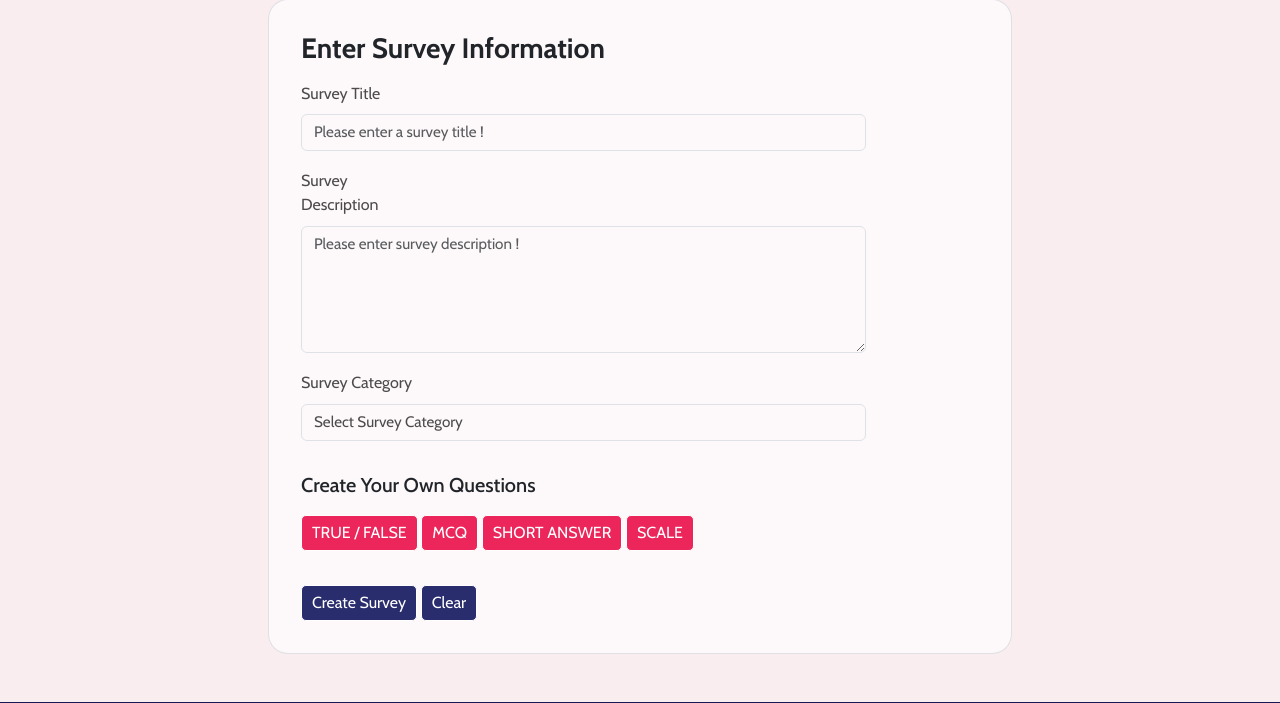
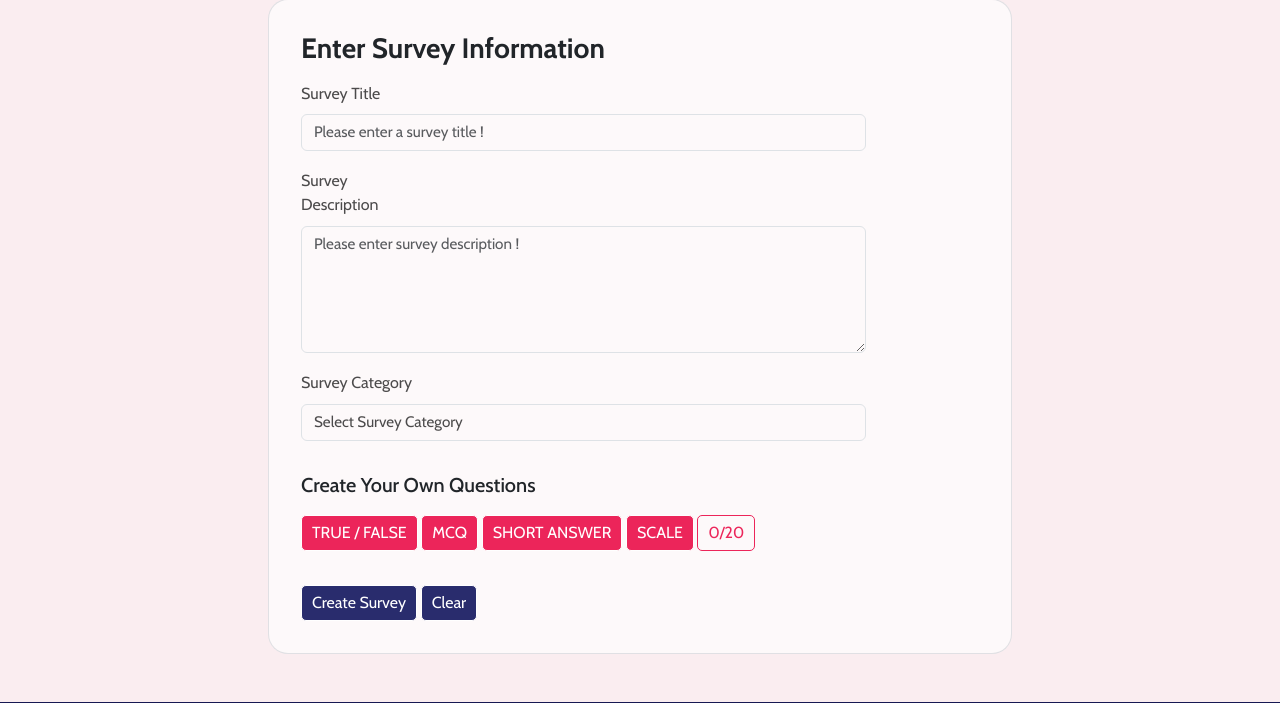
Before and after one commit to jyaserysf/333-Project, a PHP site: page /createSurvey.php in a window 1280 px wide. Shown: the part 137-840 px from the top of the page. Run offline with PHP 8.4, Linux system fonts and the light colour scheme.

Commit message:
survey update

```diff
--- a/createSurvey.php
+++ b/createSurvey.php
@@ -51,6 +51,21 @@
         font-size: 16px;
         cursor: pointer;
         transition: 0.3s;
+        }
+
+        .s{
+
+            display: inline-block;
+        padding: 5px 10px;
+        margin: 10px 0;
+        border: 1px solid #EC255A;
+        border-radius: 5px;
+
+        color:#EC255A;
+        font-size: 16px;
+        cursor: pointer;
+        transition: 0.3s;
+
         }
 
         .button:hover {
@@ -144,6 +159,7 @@
                     <input class="button" type="button" value="MCQ" id="MCQ" onclick="addMCQ()">
                     <input class="button" type="button" value="SHORT ANSWER" id="shortA" onclick="addshortA()">
                     <input class="button" type="button" value="SCALE" id="Scale " onclick="addscale()">
+                    <span id="q" class="s"></span>
                     <div id="questions">
 
                         <br>
@@ -154,7 +170,9 @@
 
                         questions = document.getElementById("questions");
                         var questionCount = 0
+                        var max="/20"
 
+                        document.getElementById("q").innerHTML=questionCount+max;
                         function addYesNO() {
                             questionCount++;
                             if (questionCount > 20) {
@@ -173,7 +191,7 @@
                             </li>
 
                             </div>`;
-
+                            document.getElementById("q").innerHTML=questionCount+max;
                             questions.insertAdjacentHTML("beforeend", yes_no);
 
 
@@ -207,7 +225,7 @@
                             <input type="text" name="MCQ[]" id="MCQop3" placeholder="3rd Option" class="form-control" id="input-area"><br>
                             <input type="text" name="MCQ[]" id="MCQop4"placeholder="4th Option" class="form-control" id="input-area">
                             </div>`;
-
+                            document.getElementById("q").innerHTML=questionCount+max;
                             questions.insertAdjacentHTML("beforeend", MCQ);
                         }
 
@@ -229,6 +247,7 @@
 
                                 </li>
                             </div>`;
+                            document.getElementById("q").innerHTML=questionCount+max;
                             questions.insertAdjacentHTML("beforeend", ShortA);
                         }
 
@@ -250,6 +269,7 @@
                                 </li>
 
                             </div>`;
+                            document.getElementById("q").innerHTML=questionCount+max;
                             questions.insertAdjacentHTML("beforeend", scale);
                         }
 
@@ -261,6 +281,7 @@
                  if (event.target.classList.contains("delete-question")) {
                   event.target.closest(".question").remove();
                   questionCount--;
+                  document.getElementById("q").innerHTML=questionCount+max;
                   updateQuestionNumbers();
                      }
                     });
```
